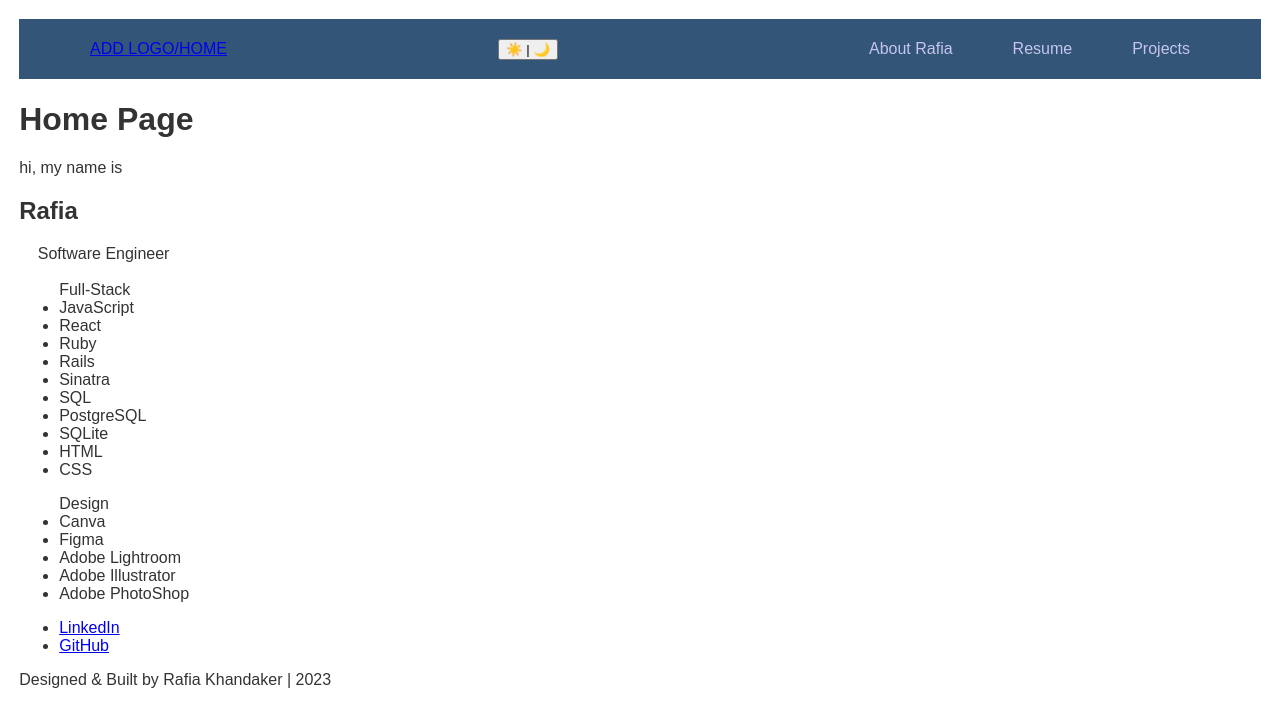
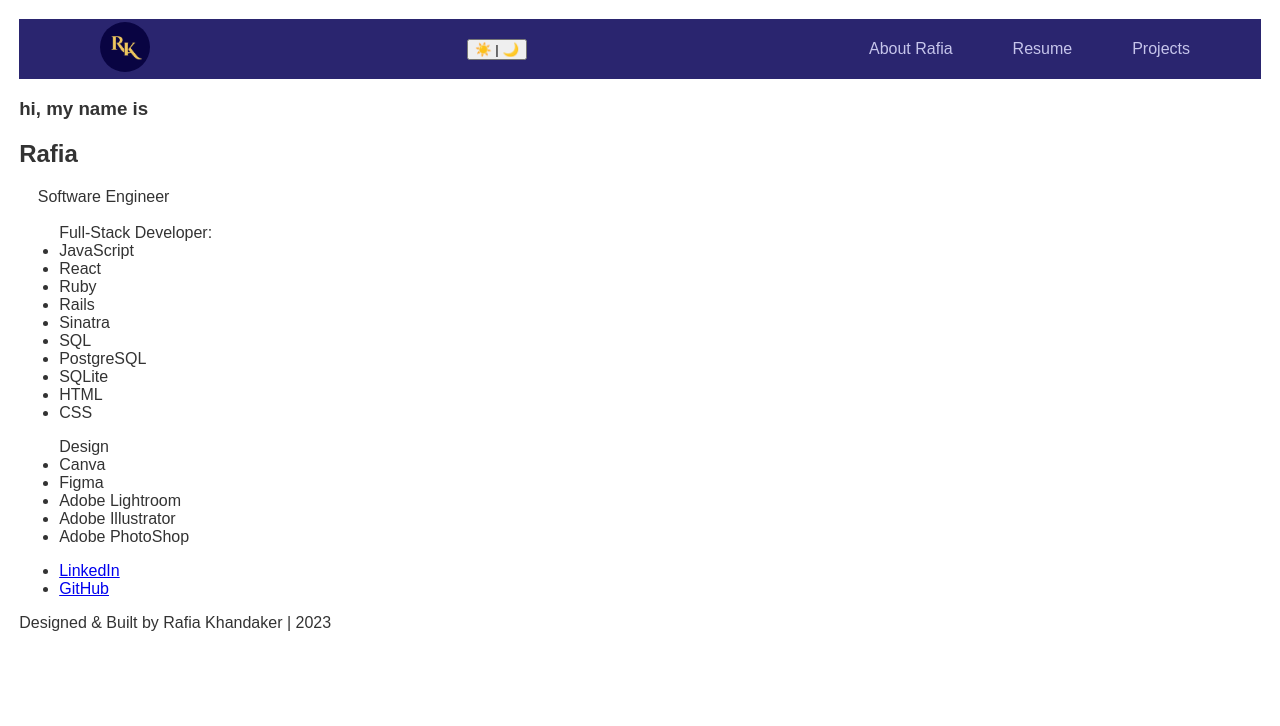
Before and after one commit to RafiaJK/portfolio, a React (Create React App) app: page / in a window 1280 px wide. Shown: the top 726 px of the page. Built offline with nearby package versions, Linux system fonts and the light colour scheme.

Commit message:
Added logo to home for navbar

```diff
--- a/src/Home.js
+++ b/src/Home.js
@@ -3,11 +3,10 @@ import './App.css';
 function Home() {
   return (
     <div className="Home">
-      <h1>Home Page</h1>
-      <span>hi, my name is</span>
+      <h3>hi, my name is</h3>
       <h2>Rafia</h2>
       <body>Software Engineer</body>
-      <ul>Full-Stack
+      <ul>Full-Stack Developer:
         <li>JavaScript</li>
         <li>React</li>
         <li>Ruby</li>
--- a/src/Nav.js
+++ b/src/Nav.js
@@ -2,6 +2,7 @@ import './App.css';
 import './nav.css';
 import { Link } from 'react-router-dom';
 import { useState } from 'react';
+import initials_logo from './initials_logo.png';
 
 function Nav({toggleTheme, theme}) {
   const [showNav, setShowNav] = useState(false)
@@ -15,7 +16,8 @@ function Nav({toggleTheme, theme}) {
       <nav className='navbar'>
       <div className='nav-container'>
       <div className="logo">
-        <Link to="/" >ADD LOGO/HOME</Link>
+        <Link to="/"> <img class="rk-logo"
+       src={initials_logo}/> </Link>
       </div>
 
 
--- a/src/nav.css
+++ b/src/nav.css
@@ -2,7 +2,15 @@
     height: 60px;
     /* overflow: hidden; */
     position: relative;
-    background-color: rgba(1, 43, 87, 0.8);
+    background-color: rgba(7, 1, 87, 0.854);
+}
+
+.rk-logo{
+    width: 50px;
+    float: left;
+    position: relative;
+    margin: 10px 15px 15px 10px;
+    border-radius: 50%;
 }
 
 .nav-container {
```
Also changed, not shown: src/initials_logo.png (added).
